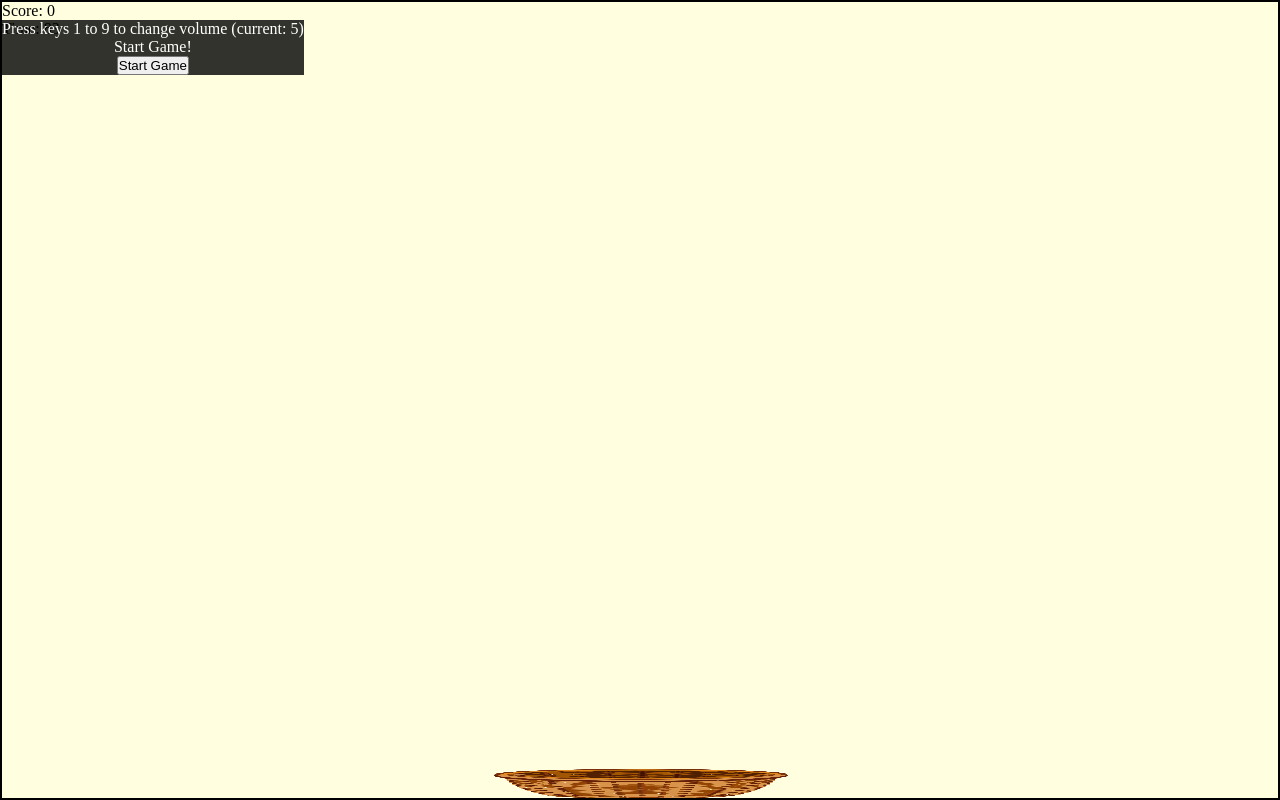
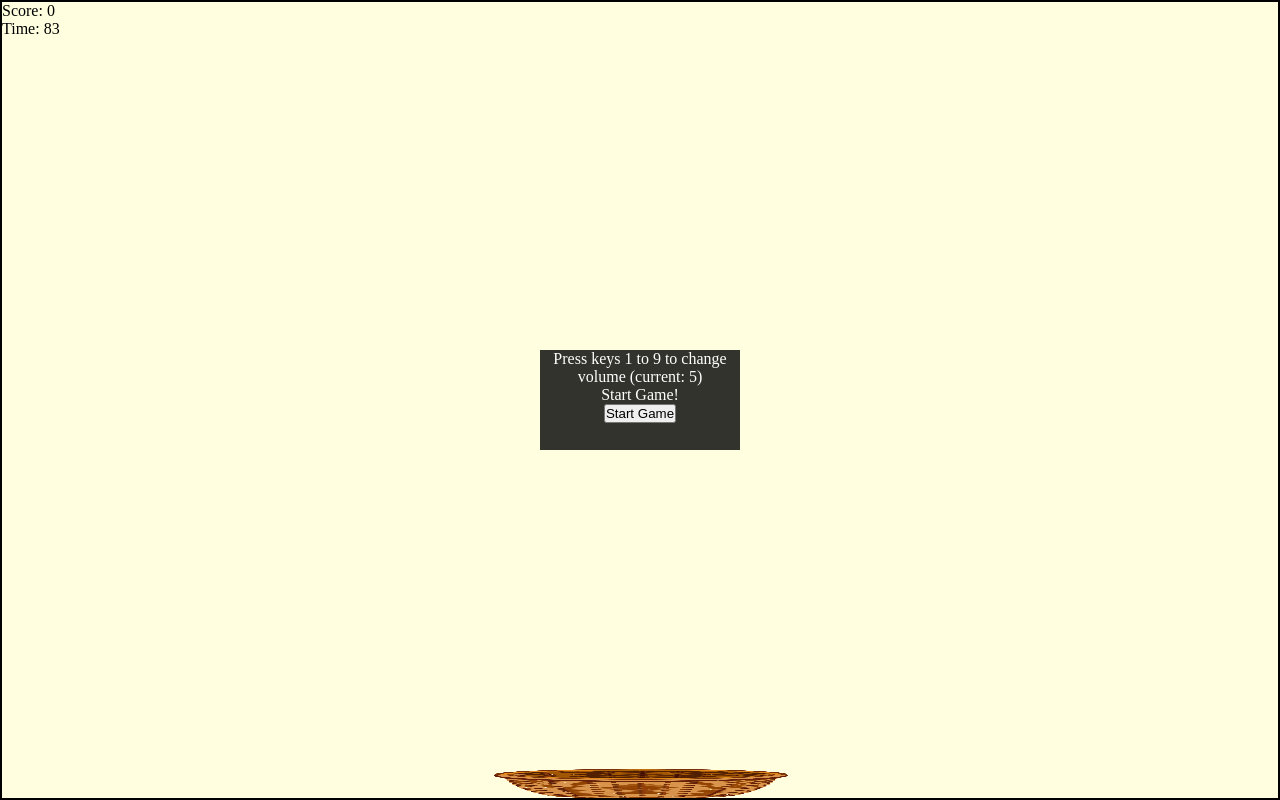
Before and after one commit to optimisticjuice/fruit-catcher, a React (Vite) app: page / in a window 1280 px wide. Built offline with nearby package versions, Linux system fonts and the light colour scheme.

Commit message:
Finished With Modularization of the code & Next step understand

```diff
--- a/src/App.css
+++ b/src/App.css
@@ -9,10 +9,11 @@
 }
 .start-modal{
   position: absolute;
-          top: 100vh / 2 - 40;
-          left: 100vw / 2 - 100;
-          width: 270;
-          height: 150;
+          top: 50%;
+          left: 50%;
+          transform: translate(-50%, -50%);
+          width: 200px;
+          height: 100px;
           background-color: rgba(0,0,0,0.8);
           color: white;
           text-align: center;
@@ -32,5 +33,5 @@
   font-size: 18;
 }
 .start-button{
-  margin-top: 10;
+  margin-top: 20;
 }
--- a/src/App.jsx
+++ b/src/App.jsx
@@ -6,7 +6,7 @@ import Display from "./Display";
 import useWindowDimensions from "./Dimensions";
 import GameTimer from './GameTimer';
 import FruitSpawning from './FruitSpawning';
-import {FRUIT_SIZE, fruitImages, getRandomX} from './GameUtils';
+import {FRUIT_SIZE, fruitImages} from './GameUtils';
 import AudioManager from './AudioManager';
 import MoveBasket from './MoveBasket';
 import './App.css';
--- a/src/FruitSpawning.jsx
+++ b/src/FruitSpawning.jsx
@@ -1,4 +1,5 @@
 import { useState, useEffect, useRef } from 'react';
+import { getRandomX } from './GameUtils';
 
 export default function FruitSpawning(gameStarted, gameOver, gameWidth, fruitImages) {
   const [fruits, setFruits] = useState([]);
@@ -37,8 +38,3 @@ export default function FruitSpawning(gameStarted, gameOver, gameWidth, fruitIma
     resetFruits
   };
 }
-
-function getRandomX(maxWidth) {
-  const FRUIT_SIZE = 50;
-  return Math.floor(Math.random() * (maxWidth - FRUIT_SIZE));
-}
--- a/src/GameUtils.js
+++ b/src/GameUtils.js
@@ -13,8 +13,9 @@ const fruitImages = [
 
 
 function getRandomX(maxWidth) {
-  return Math.floor(Math.random() * (maxWidth - FRUIT_SIZE));
-
+  // Ensure we don't go below 0 if FRUIT_SIZE is larger than maxWidth
+  const effectiveWidth = Math.max(0, maxWidth - FRUIT_SIZE);
+  return Math.floor(Math.random() * effectiveWidth);
 }
 
 export {FRUIT_SIZE, fruitImages, getRandomX};
```
